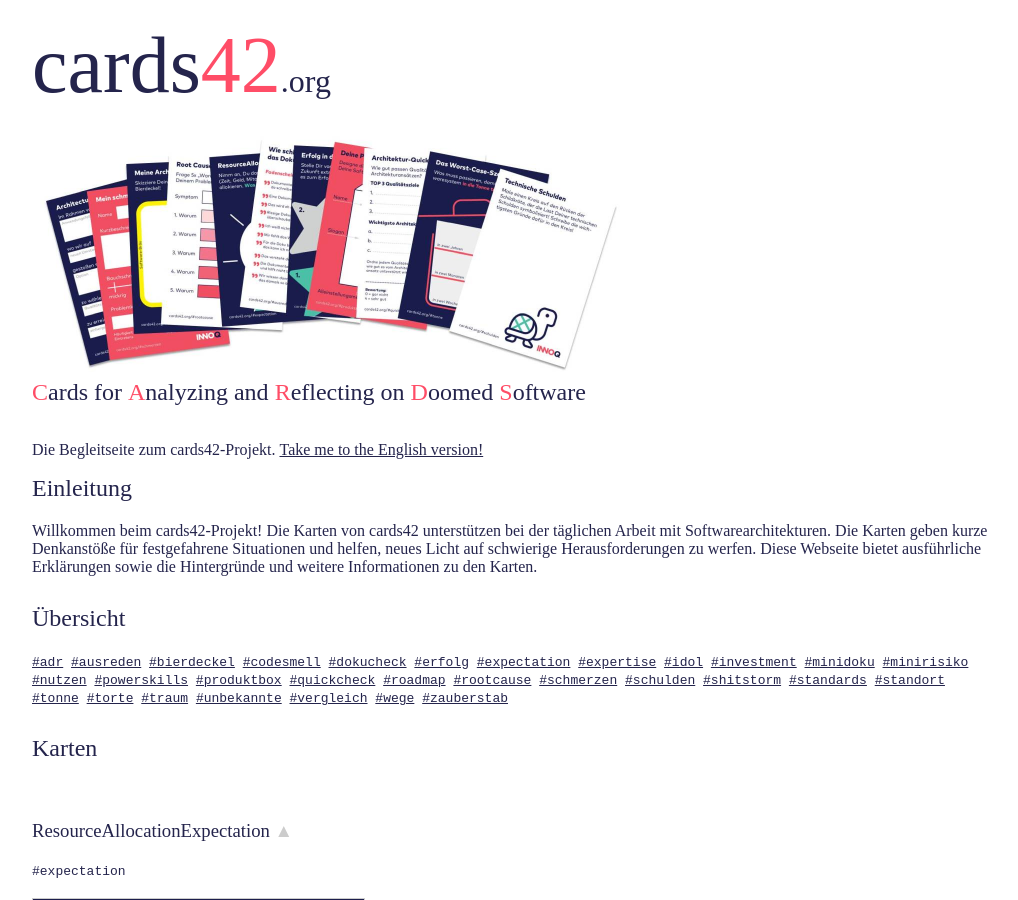
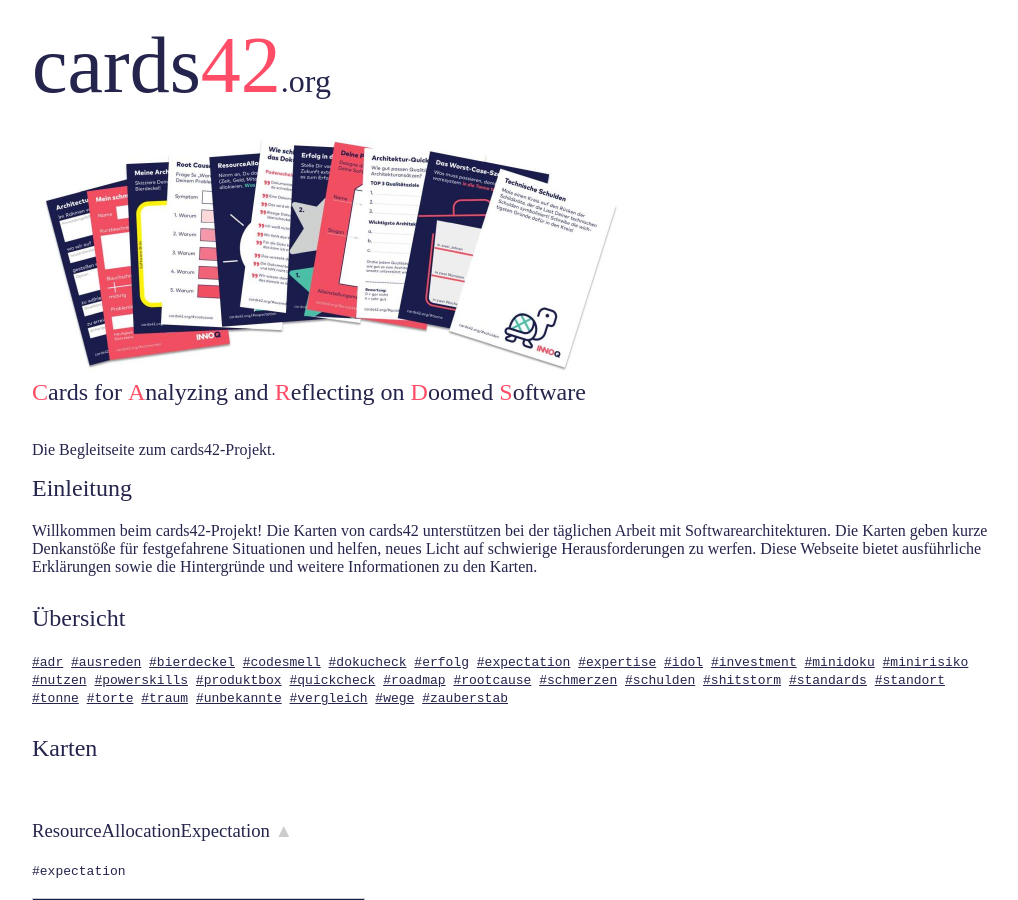
Before and after one commit to innoq/cards42org, a Jekyll site: the page built from index.html, in a window 1280 px wide and 900 px high. Shown: the whole window, without its empty margins (128-1146 px from the left). Built offline with Jekyll 4.4.1, drawn with Linux system fonts in a browser that asks for light colours; some web fonts are replaced.

```diff
--- a/index.html
+++ b/index.html
@@ -55,7 +55,7 @@
     <div class="section">
         <div class="group">
             <div class="col span_2_of_2">
-                <p>Die Begleitseite zum cards42-Projekt. <a href="./en"><strong>Take me to the English version!</strong></a></p>
+                <p>Die Begleitseite zum cards42-Projekt.</p>
 
                 <h2>Einleitung</h2>
 
```
